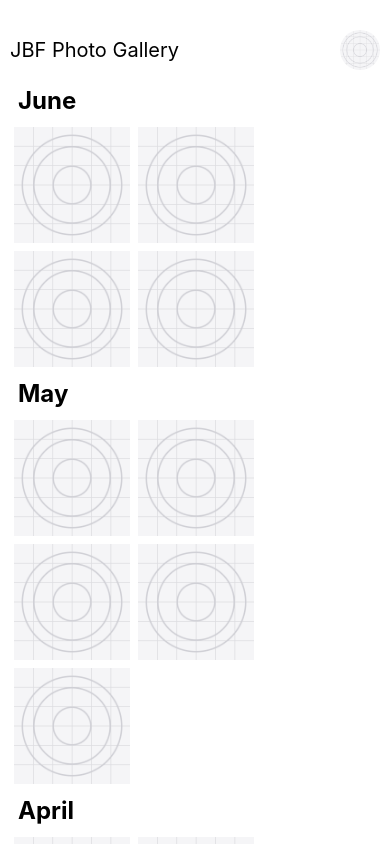
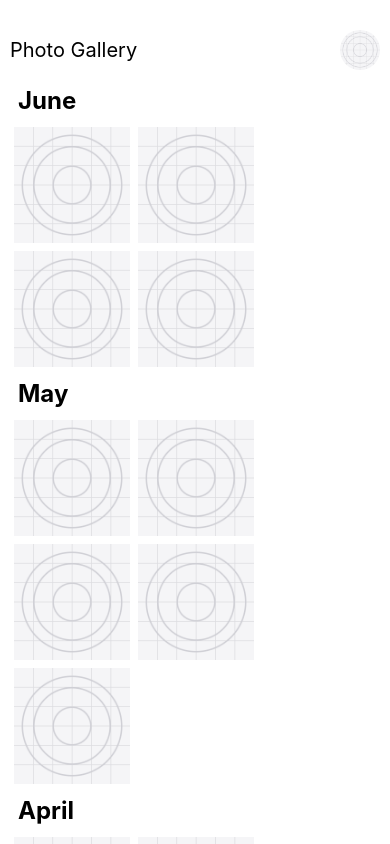
Before and after one commit to abhishandilya/photo-gallery, a React Native app: screen / in a window 390 px wide. Built offline with nearby package versions, Linux system fonts and the light colour scheme.

Commit message:
generic title

```diff
--- a/App.tsx
+++ b/App.tsx
@@ -5,7 +5,7 @@ export default function App() {
   return (
     <View style={styles.container}>
       <View style={styles.topBar}>
-        <Text style={styles.title}>JBF Photo Gallery</Text>
+        <Text style={styles.title}>Photo Gallery</Text>
         <Image style={styles.userImage} source={require("./assets/icon.png")} />
       </View>
       <ScrollView>
```
